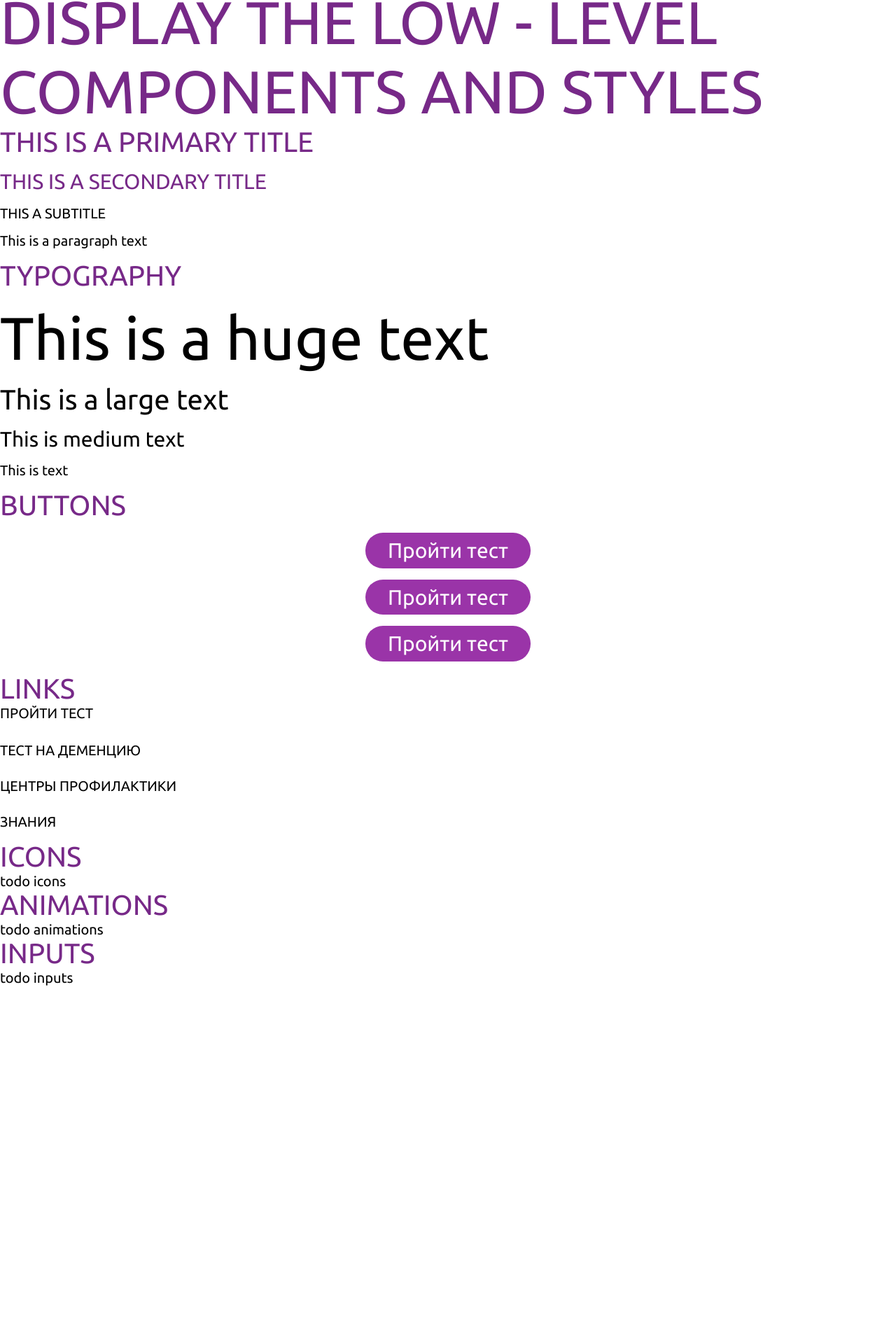
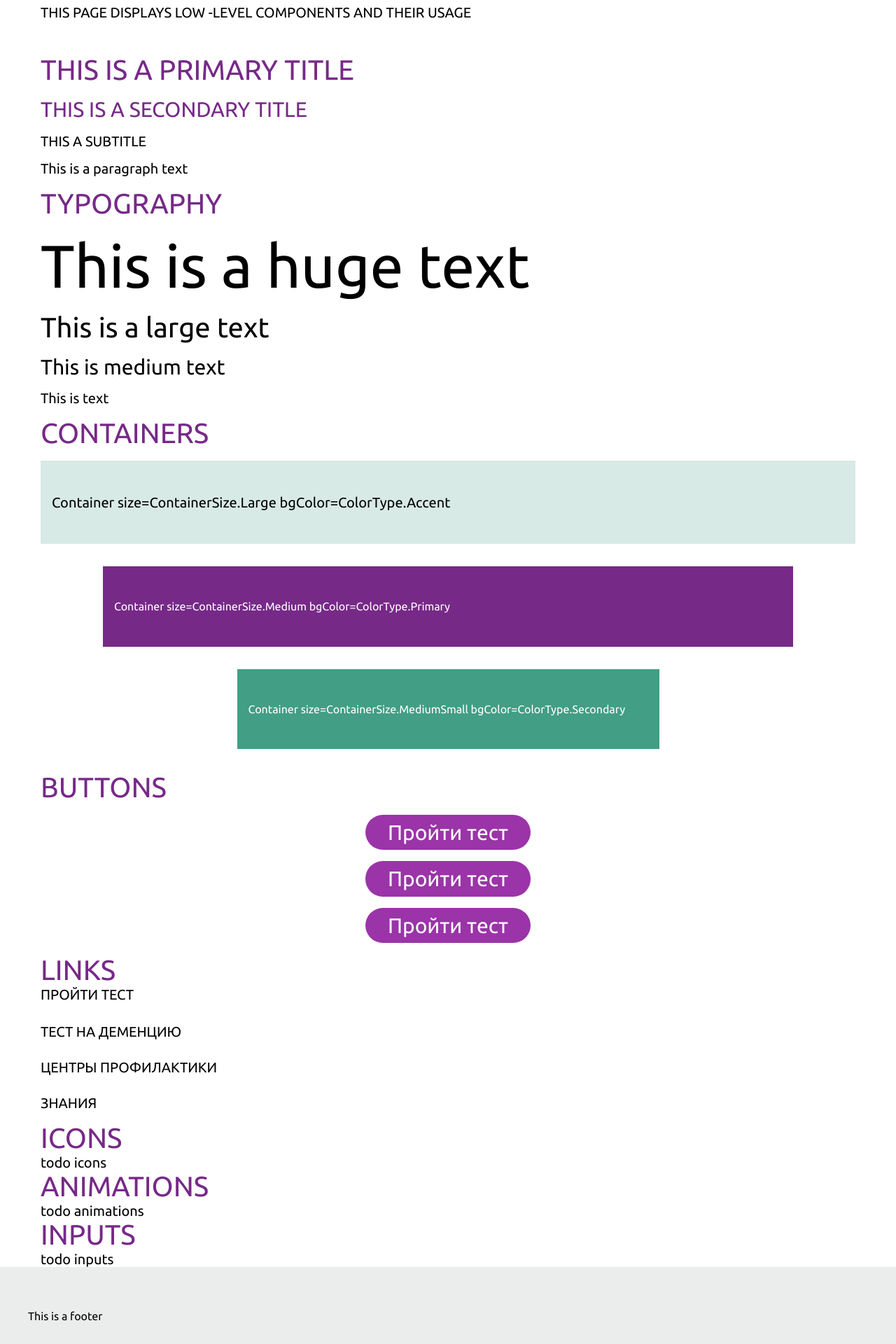
Before and after one commit to Studio-Yandex-Practicum/demencia-frontend, a React (Create React App) app: page /ui-kit in a window 1280 px wide. Shown: the part 284-2204 px from the top of the page at 70% size. Before the commit the page ends 1692 px from the top, so only its background shows below. Built offline with nearby package versions, Linux system fonts and the light colour scheme.

Commit message:
feat: container sizes added

```diff
--- a/src/pages/ui-kit/ui-kit.tsx
+++ b/src/pages/ui-kit/ui-kit.tsx
@@ -12,6 +12,7 @@ import {
 import {
   Button,
   Box,
+  Container,
   Link,
   Header,
   BurgerButton,
@@ -19,15 +20,18 @@ import {
   MenuItems,
   MenuItem,
   LogoBlock,
+  Footer,
 } from "../../ui/controls";
-import { FontSize } from "../../ui/types";
+import { FontSize, ContainerSize, ColorType } from "../../ui/types";
 // TODO: this is a temporary page to display the ui components
 const UiKitPage: React.FC = () => {
   return (
     <Layout>
       <Header>
         <BurgerButton />
+        <Box mt={3} ml={12}>
           <LogoBlock altText="Логотип" link="#" />
+        </Box>
         <Menu>
           <MenuItems>
             <MenuItem>
@@ -49,12 +53,15 @@ const UiKitPage: React.FC = () => {
         </Menu>
       </Header>
       <Main>
-        <MainTitle>
-          MainTitle: This is a page to display the low - level components and
-          styles
-        </MainTitle>
+        <Container size={ContainerSize.Large}>
+          <MainTitle>This is the MainTitle</MainTitle>
+          <Subtitle>
+            This page displays low -level components and their usage{" "}
+          </Subtitle>
+        </Container>
         <Section>
-          <Box mb={2}>
+          <Container size={ContainerSize.Large}>
+            <Box mb={2} mt={6}>
               <PrimaryTitle>This is a primary title</PrimaryTitle>
             </Box>
             <Box mb={2}>
@@ -66,8 +73,10 @@ const UiKitPage: React.FC = () => {
             <Box mb={2}>
               <P>This is a paragraph text</P>
             </Box>
+          </Container>
         </Section>
         <Section>
+          <Container size={ContainerSize.Large}>
             <Box mb={2}>
               <PrimaryTitle>Typography</PrimaryTitle>
             </Box>
@@ -85,8 +94,45 @@ const UiKitPage: React.FC = () => {
             <Box mb={2}>
               <TextBlock size={FontSize.Default}>This is text</TextBlock>
             </Box>
+          </Container>
         </Section>
         <Section>
+          <Container size={ContainerSize.Large}>
+            <Box mb={2}>
+              <PrimaryTitle>Containers</PrimaryTitle>
+            </Box>
+            <Box mb={4}>
+              <Container size={ContainerSize.Large} bgColor={ColorType.Accent}>
+                <P mt={6} mb={6} ml={2}>
+                  Container size=ContainerSize.Large bgColor=ColorType.Accent
+                </P>
+              </Container>
+            </Box>
+            <Box mb={4}>
+              <Container
+                size={ContainerSize.Medium}
+                bgColor={ColorType.Primary}
+              >
+                <Box mt={6} mb={6} ml={2}>
+                  Container size=ContainerSize.Medium bgColor=ColorType.Primary
+                </Box>
+              </Container>
+            </Box>
+            <Box mb={4}>
+              <Container
+                size={ContainerSize.MediumSmall}
+                bgColor={ColorType.Secondary}
+              >
+                <Box mt={6} mb={6} ml={2}>
+                  Container size=ContainerSize.MediumSmall
+                  bgColor=ColorType.Secondary
+                </Box>
+              </Container>
+            </Box>
+          </Container>
+        </Section>
+        <Section>
+          <Container size={ContainerSize.Large}>
             <Box mb={2}>
               <PrimaryTitle>Buttons</PrimaryTitle>
             </Box>
@@ -99,8 +145,10 @@ const UiKitPage: React.FC = () => {
             <Box mb={2}>
               <Button>Пройти тест</Button>
             </Box>
+          </Container>
         </Section>
         <Section>
+          <Container size={ContainerSize.Large}>
             <PrimaryTitle>Links</PrimaryTitle>
             <Box mb={2}>
               <Link>Пройти тест</Link>
@@ -118,21 +166,30 @@ const UiKitPage: React.FC = () => {
                 </MenuItems>
               </Menu>
             </Box>
+          </Container>
         </Section>
         <Section>
+          <Container size={ContainerSize.Large}>
             <PrimaryTitle>Icons</PrimaryTitle>
             <P>todo icons</P>
+          </Container>
         </Section>
         <Section>
+          <Container size={ContainerSize.Large}>
             <PrimaryTitle>Animations</PrimaryTitle>
             <P>todo animations</P>
+          </Container>
         </Section>
         <Section>
+          <Container size={ContainerSize.Large}>
             <PrimaryTitle>Inputs</PrimaryTitle>
             <P>todo inputs</P>
+          </Container>
         </Section>
       </Main>
-      <footer></footer>
+      <Footer>
+        <Box ml={5}>This is a footer</Box>
+      </Footer>
     </Layout>
   );
 };
--- a/src/ui/controls/container.tsx
+++ b/src/ui/controls/container.tsx
@@ -1,11 +1,51 @@
-import styled from 'styled-components';
+import styled from "styled-components";
+import { ColorType, ContainerSize } from "../types";
+import { ThemeProps } from "./layout";
+
+export interface ContainerProps {
+  size?: ContainerSize;
+  bgColor?: ColorType;
+}
+
+interface ColorProps extends ThemeProps {
+  bgColor?: ColorType;
+}
+
+export const colorMixIn = (props: ColorProps): string => {
+  if (!props.bgColor) {
+    return "";
+  }
+
+  const { colors } = props.theme;
+  switch (props.bgColor) {
+    case ColorType.Default: {
+      return `background-color: ${colors.background}`;
+    }
+    case ColorType.Primary: {
+      return `background-color: ${colors.primary};
+              color: ${colors.primaryContent}`;
+    }
+    case ColorType.Secondary: {
+      return `background-color: ${colors.secondary};
+              color: ${colors.primaryContent}`;
+    }
+    case ColorType.Accent: {
+      return `background-color: ${colors.backgroundAlt}`;
+    }
+    default: {
+      return "";
+    }
+  }
+};
 
 // Flexbox container
-const Container = styled.div`
-    display: flex;
-    flex-direction: column;
-    width: 100%;
-    margin: 0 auto;
+const Container = styled.div<ContainerProps>`
+  display: flex;
+  flex-direction: column;
+  width: 100%;
+  margin: 0 auto;
+  ${(p) => (!!p.size ? `max-width: ${p.size}px` : "")};
+  ${colorMixIn};
 `;
 
 export default Container;
--- /dev/null
+++ b/src/ui/controls/footer.tsx
@@ -0,0 +1,16 @@
+import styled from "styled-components";
+import { ScreenSize } from "../types";
+
+const Footer = styled.footer`
+  width: 100%;
+  min-height: 140px;
+  background-color: ${(p) => p.theme.colors.backgroundFooter};
+  display: flex;
+  align-items: center;
+
+  @media screen and (max-width: ${ScreenSize.Small}px) {
+    min-height: 100px;
+  }
+`;
+
+export default Footer;
--- a/src/ui/controls/index.ts
+++ b/src/ui/controls/index.ts
@@ -4,14 +4,18 @@ import { Box } from "./box";
 import { Link } from "./link";
 import Header from "./header";
 import { BurgerButton } from "./header";
+import Footer from "./footer";
 import { Layout } from "./layout";
+import Container from "./container";
 import { Menu, MenuItem, MenuItems } from "./nav";
 import { LogoBlock } from "./logo";
 
 export {
   Layout,
+  Container,
   Header,
   BurgerButton,
+  Footer,
   Button,
   Box,
   Link,
--- a/src/ui/declarations/theme.d.ts
+++ b/src/ui/declarations/theme.d.ts
@@ -10,5 +10,6 @@ declare module "styled-components" {
     button: ColorInfo;
     colors: Palette;
     typography: Typography;
+    spacing: Spacing;
   }
 }
--- a/src/ui/theme.ts
+++ b/src/ui/theme.ts
@@ -1,5 +1,21 @@
 import { DefaultTheme } from "styled-components";
-import { defaultPalette, PaletteColor } from "./types";
+import { Palette, PaletteColor } from "./types";
+
+// TODO: update palette properly
+const defaultPalette: Palette = {
+  background: PaletteColor.White,
+  backgroundAlt: PaletteColor.LightGreen,
+  backgroundDark: PaletteColor.Green,
+  backgroundFooter: PaletteColor.WhiteBlue,
+  primary: PaletteColor.DarkPurple,
+  secondary: PaletteColor.Green,
+  primaryContent: PaletteColor.White,
+  secondaryContent: PaletteColor.SoftWhite,
+  textPrimary: PaletteColor.Black,
+  textSecondary: PaletteColor.GreyBrown,
+  accent: PaletteColor.DarkPurple,
+  accentAlt: PaletteColor.Green,
+};
 
 const themeLight: DefaultTheme = {
   layout: {
@@ -42,6 +58,7 @@ const themeLight: DefaultTheme = {
       lineHeight: 1.15,
     },
   },
+  spacing: {},
 };
 
 export { themeLight };
--- a/src/ui/types/color-type.enum.ts
+++ b/src/ui/types/color-type.enum.ts
@@ -1,4 +1,5 @@
 export enum ColorType {
+  None = 0,
   Default,
   Primary,
   Secondary,
--- /dev/null
+++ b/src/ui/types/container-size.enum.ts
@@ -0,0 +1,6 @@
+export enum ContainerSize {
+  Large = 1164,
+  Medium = 986,
+  MediumSmall = 603,
+  Small = 355,
+}
--- a/src/ui/types/index.ts
+++ b/src/ui/types/index.ts
@@ -5,20 +5,7 @@ import { Typography } from "./typography";
 import { FontSize } from "./font-size.enum";
 import { ColorType } from "./color-type.enum";
 import { ScreenSize } from "./screen-size.enum";
+import { ContainerSize } from "./container-size.enum";
 
-// TODO: update palette properly
-const defaultPalette: Palette = {
-  background: PaletteColor.White,
-  backgroundAlt: PaletteColor.LightGreen,
-  primary: PaletteColor.DarkPurple,
-  secondary: PaletteColor.Green,
-  primaryContent: PaletteColor.White,
-  secondaryContent: PaletteColor.SoftWhite,
-  textPrimary: PaletteColor.Black,
-  textSecondary: PaletteColor.GreyBrown,
-  accent: PaletteColor.DarkPurple,
-  accentAlt: PaletteColor.Green,
-};
-
-export { PaletteColor, ColorType, defaultPalette, FontSize, ScreenSize };
-export type { Layout, Typography };
+export { PaletteColor, ColorType, FontSize, ScreenSize, ContainerSize };
+export type { Layout, Typography, Palette };
--- a/src/ui/types/palette.ts
+++ b/src/ui/types/palette.ts
@@ -8,6 +8,8 @@ export interface ColorInfo {
 export interface Palette {
   background: PaletteColor;
   backgroundAlt: PaletteColor;
+  backgroundDark: PaletteColor;
+  backgroundFooter: PaletteColor;
   primary: PaletteColor;
   secondary: PaletteColor;
   primaryContent: PaletteColor;
--- /dev/null
+++ b/src/ui/types/spacing.ts
@@ -0,0 +1,3 @@
+export interface Spacing {
+
+}
```
Also changed, not shown: src/ui/types/spacing.enum.ts (added, +7 -0 lines). Lines whose indentation alone changed are shown as unchanged.
